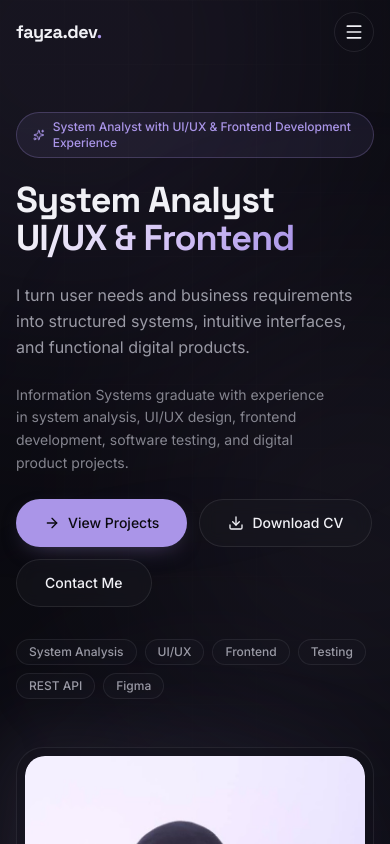
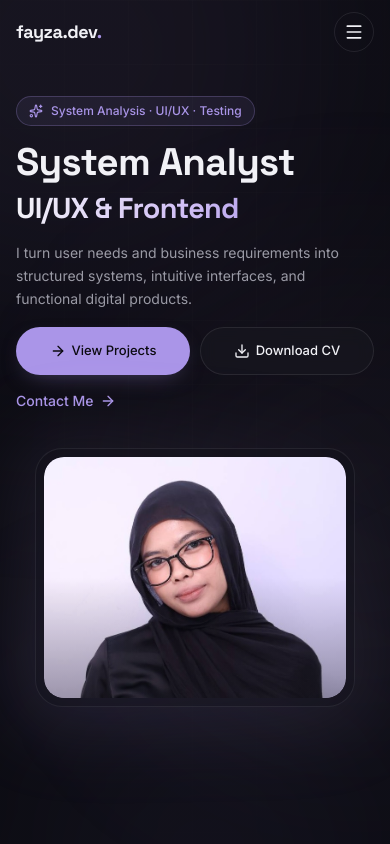
Before and after one commit to byeonipai/portofoliofayza, a Next.js app in the folder fayza-portfolio-cloudflare-final/: page / in a window 390 px wide. Shown: the top 844 px of the page. Built offline with nearby package versions, Linux system fonts and the light colour scheme.

Commit message:
Refine mobile hero hierarchy and CTA layout

```diff
--- a/fayza-portfolio-cloudflare-final/components/sections/hero.tsx
+++ b/fayza-portfolio-cloudflare-final/components/sections/hero.tsx
@@ -5,67 +5,88 @@ import { Reveal } from "@/components/reveal"
 import { hero, profile } from "@/lib/content"
 
 const ctaIcon = (label: string) => {
-  if (label.toLowerCase().includes("download")) return <Download className="size-4" />
-  if (label.toLowerCase().includes("project")) return <ArrowRight className="size-4" />
+  if (label.toLowerCase().includes("download")) return <Download className="size-4 shrink-0" />
+  if (label.toLowerCase().includes("project")) return <ArrowRight className="size-4 shrink-0" />
   return null
 }
 
 export function Hero() {
+  const primaryActions = hero.ctas.slice(0, 2)
+  const contactAction = hero.ctas.find((cta) => cta.href === "#contact")
+
   return (
-    <section id="home" className="relative scroll-mt-16 pb-16 pt-28 sm:pt-32 lg:pt-36">
-      <div className="mx-auto grid max-w-6xl items-center gap-12 px-4 sm:px-6 lg:grid-cols-[1.15fr_0.85fr] lg:gap-8 lg:px-8">
-        <div className="flex flex-col items-start gap-6">
+    <section id="home" className="relative scroll-mt-16 pb-14 pt-24 sm:pb-20 sm:pt-32 lg:pt-36">
+      <div className="mx-auto grid max-w-6xl items-center gap-9 px-4 sm:gap-12 sm:px-6 lg:grid-cols-[1.15fr_0.85fr] lg:gap-8 lg:px-8">
+        <div className="flex flex-col items-start gap-4 sm:gap-6">
           <Reveal>
-            <span className="inline-flex items-center gap-2 rounded-full border border-primary/25 bg-primary/[0.08] px-4 py-1.5 text-xs font-medium text-primary">
-              <Sparkles className="size-3.5" />
-              {profile.role}
+            <span className="inline-flex max-w-full items-center gap-2 rounded-full border border-primary/25 bg-primary/[0.08] px-3 py-1.5 text-xs font-medium text-primary sm:px-4">
+              <Sparkles className="size-3.5 shrink-0" />
+              <span className="sm:hidden">System Analysis · UI/UX · Testing</span>
+              <span className="hidden sm:inline">{profile.role}</span>
             </span>
           </Reveal>
 
           <Reveal delay={60}>
-            <h1 className="font-display text-4xl font-bold leading-[1.05] tracking-tight text-balance sm:text-6xl lg:text-7xl">
-              {hero.headlineLines.map((line, index) => (
-                <span key={line} className="block">
-                  {index === hero.headlineLines.length - 1 ? (
-                    <span className="gradient-text">{line}</span>
-                  ) : (
-                    line
-                  )}
-                </span>
-              ))}
+            <h1 className="font-display font-bold leading-[1.05] tracking-[-0.045em] text-balance">
+              <span className="block text-[clamp(2.4rem,8.3vw,4rem)] sm:text-6xl lg:text-[4.5rem]">
+                {hero.headlineLines[0]}
+              </span>
+              <span className="gradient-text mt-2 block text-[clamp(1.8rem,6.25vw,3rem)] leading-tight sm:mt-3 sm:text-[2.8rem] lg:text-[3.4rem]">
+                {hero.headlineLines[1]}
+              </span>
             </h1>
           </Reveal>
 
-          <Reveal delay={120}>
-            <p className="max-w-xl text-pretty text-base leading-relaxed text-muted-foreground sm:text-lg">
+          <Reveal delay={110}>
+            <p className="max-w-xl text-pretty text-sm leading-relaxed text-muted-foreground sm:text-lg">
               {hero.subheadline}
             </p>
           </Reveal>
 
-          <Reveal delay={170}>
+          <Reveal delay={150} className="hidden sm:block">
             <p className="max-w-xl text-pretty text-sm leading-relaxed text-muted-foreground/85">
               {hero.intro}
             </p>
           </Reveal>
 
-          <Reveal delay={220} className="w-full">
-            <div className="flex flex-wrap gap-3">
-              {hero.ctas.map((cta) => (
+          <Reveal delay={185} className="w-full">
+            <div className="grid grid-cols-2 gap-2.5 sm:flex sm:flex-wrap sm:gap-3">
+              {primaryActions.map((cta) => (
                 <CtaButton
                   key={cta.label}
                   href={cta.href}
                   variant={cta.variant}
                   size="lg"
+                  className="min-w-0 gap-1.5 px-2 text-[13px] sm:gap-2 sm:px-7 sm:text-base"
                   {...(cta.external ? { target: "_blank", rel: "noopener noreferrer" } : {})}
                 >
                   {ctaIcon(cta.label)}
-                  {cta.label}
+                  <span className="whitespace-nowrap">{cta.label}</span>
                 </CtaButton>
               ))}
+              {contactAction ? (
+                <CtaButton
+                  href={contactAction.href}
+                  variant={contactAction.variant}
+                  size="lg"
+                  className="hidden sm:inline-flex"
+                >
+                  {contactAction.label}
+                </CtaButton>
+              ) : null}
             </div>
+            {contactAction ? (
+              <a
+                href={contactAction.href}
+                className="mt-4 inline-flex items-center gap-1.5 text-sm font-medium text-primary underline-offset-4 transition-colors duration-150 hover:text-foreground focus-visible:underline sm:hidden"
+              >
+                {contactAction.label}
+                <ArrowRight className="size-4" />
+              </a>
+            ) : null}
           </Reveal>
 
-          <Reveal delay={270} className="w-full">
+          <Reveal delay={220} className="hidden w-full sm:block">
             <ul className="flex flex-wrap gap-2 pt-2">
               {hero.tags.map((tag) => (
                 <li
@@ -79,29 +100,25 @@ export function Hero() {
           </Reveal>
         </div>
 
-        <Reveal delay={150} className="mx-auto w-full max-w-sm lg:max-w-none">
+        <Reveal delay={130} className="mx-auto w-full max-w-xs sm:max-w-sm lg:max-w-none">
           <div className="relative">
             <div
               className="absolute -inset-4 rounded-[2rem] bg-gradient-to-tr from-primary/18 via-accent/10 to-transparent blur-2xl"
               aria-hidden
             />
             <div className="relative overflow-hidden rounded-[1.7rem] border border-border/80 bg-card/35 p-2">
-              <div className="relative aspect-[4/5] overflow-hidden rounded-[1.25rem]">
+              <div className="relative aspect-[5/4] overflow-hidden rounded-[1.25rem] sm:aspect-[4/5]">
                 <Image
                   src={profile.photo || "/placeholder.svg"}
                   alt={profile.photoAlt}
                   fill
                   priority
-                  sizes="(max-width: 1024px) 90vw, 40vw"
-                  className="hero-photo object-cover"
+                  sizes="(max-width: 640px) 320px, (max-width: 1024px) 384px, 40vw"
+                  className="hero-photo object-cover object-[center_25%] sm:object-center"
                 />
-                <div
-                  className="absolute inset-0 bg-gradient-to-t from-background/55 via-transparent to-transparent"
-                  aria-hidden
-                />
+                <div className="absolute inset-0 bg-gradient-to-t from-background/35 via-transparent to-transparent" aria-hidden />
               </div>
             </div>
-
             <div className="absolute -bottom-5 -left-4 hidden rounded-2xl border border-border/80 bg-card/90 px-4 py-3 shadow-xl backdrop-blur-xl sm:block">
               <p className="font-display text-2xl font-bold text-foreground">
                 {profile.name.split(" ")[0]}
```
